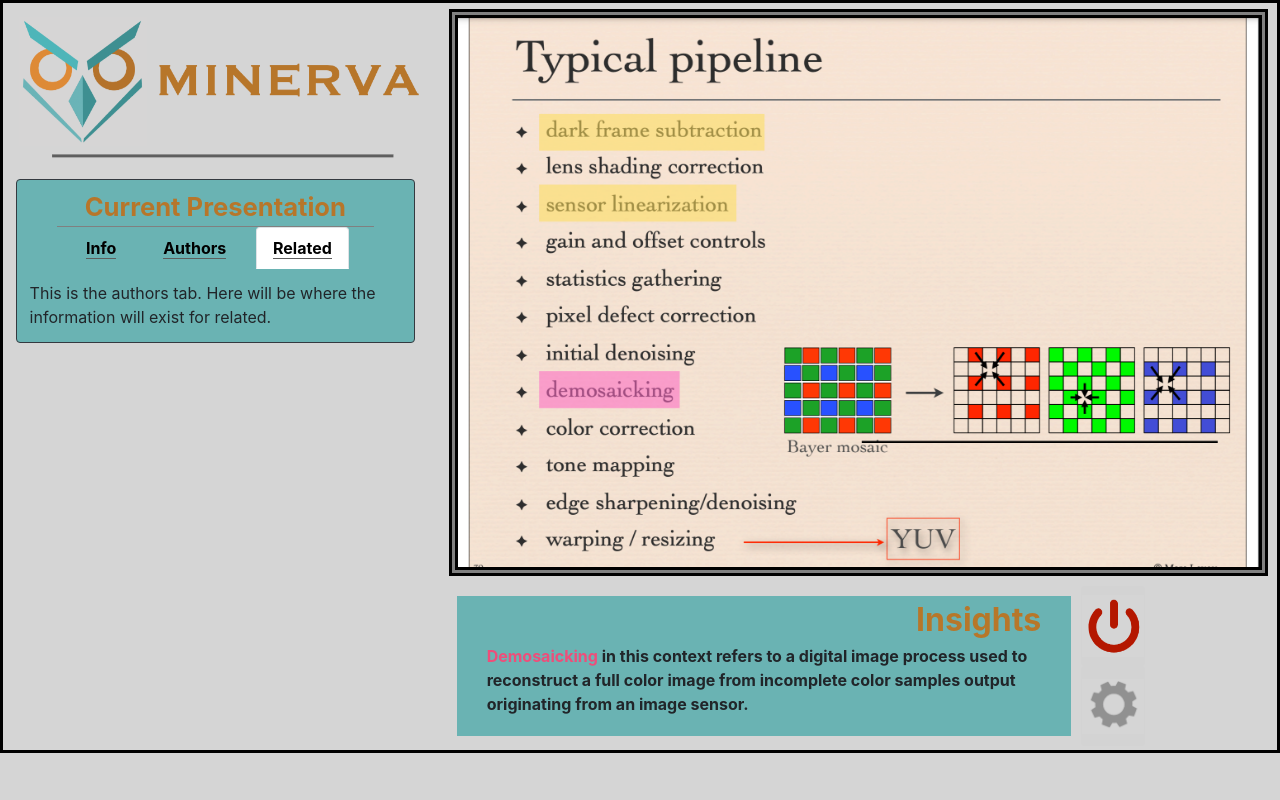
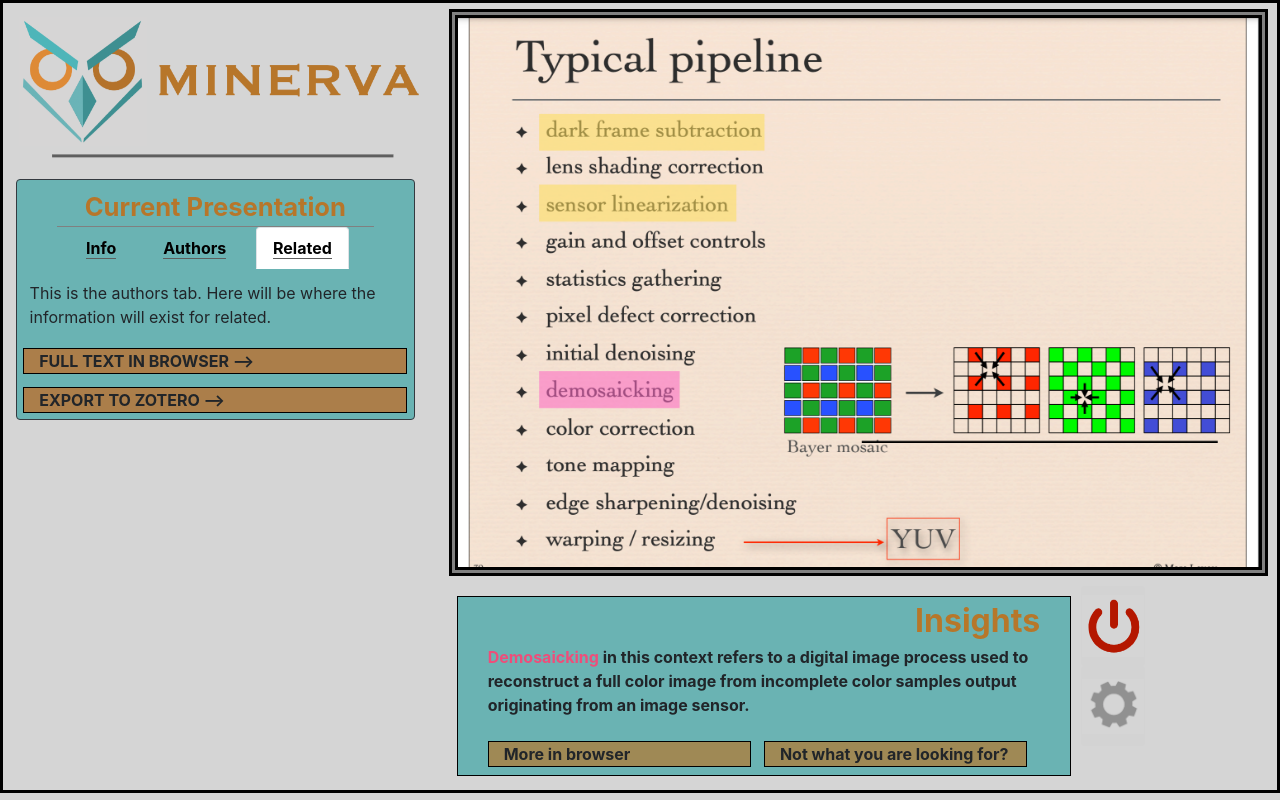
Before and after one commit to Mcheese134/CSC212FinalProject, a Flask app: page / in a window 1280 px wide. Run offline with Flask 2, Linux system fonts and the light colour scheme; some libraries are stand-ins or nearby versions.

Commit message:
Finish UI for now

```diff
--- a/Minerva/templates/index.html
+++ b/Minerva/templates/index.html
@@ -54,7 +54,13 @@
 
             <div class = "row">
               <div class = "container-fluid">
+                <div class = "row">
+                  <div class ="col" style="background-color: #ab7e4a; margin: .5vw; font-size: medium; border: 1px black solid ;"><b>FULL TEXT IN BROWSER --></b></div>
+                </div>
 
+                <div class = "row">
+                  <div class ="col" style="background-color: #ab7e4a; margin: .5vw; font-size: medium; border: 1px black solid ;"><b>EXPORT TO ZOTERO --></b></div>
+                </div>
               </div>
             </div>
           </div>
@@ -66,7 +72,7 @@
         <div class = "container-fluid" style="margin: 4px;">
           <div class = "row">
 
-            <div class = "col-9" style="background-color: #6AB3B3; margin: 10px;">
+            <div class = "col-9" style="background-color: #6AB3B3; margin: 10px; border: 1px black solid ;">
               <div class ="container-fluid">
                 <div class ="row">
                   <div class ="col">
@@ -76,6 +82,12 @@
                 <div class ="row">
                   <div class = "col">
                     <p style="font-weight: bold;">   <span style="color: #ee4e7a;">Demosaicking </span> in this context refers to a digital image process used to reconstruct a full color image from incomplete color samples output originating from an image sensor.</p>
+                  </div>
+                </div>
+                <div class = "container-fluid" style="margin-top: 1vh; margin-bottom: 1vh;">
+                  <div class = "row">
+                    <div class ="col" style="background-color: #9f8955; margin-right: 1vw; font-size: medium; border: 1px black solid ;"><b>More in browser</b></div>
+                    <div class = "col" style="background-color: #9f8955; margin-right: 1vw; font-size: medium; border: 1px black solid ;"><b>Not what you are looking for?</b></div>
                   </div>
                 </div>
               </div>
```
